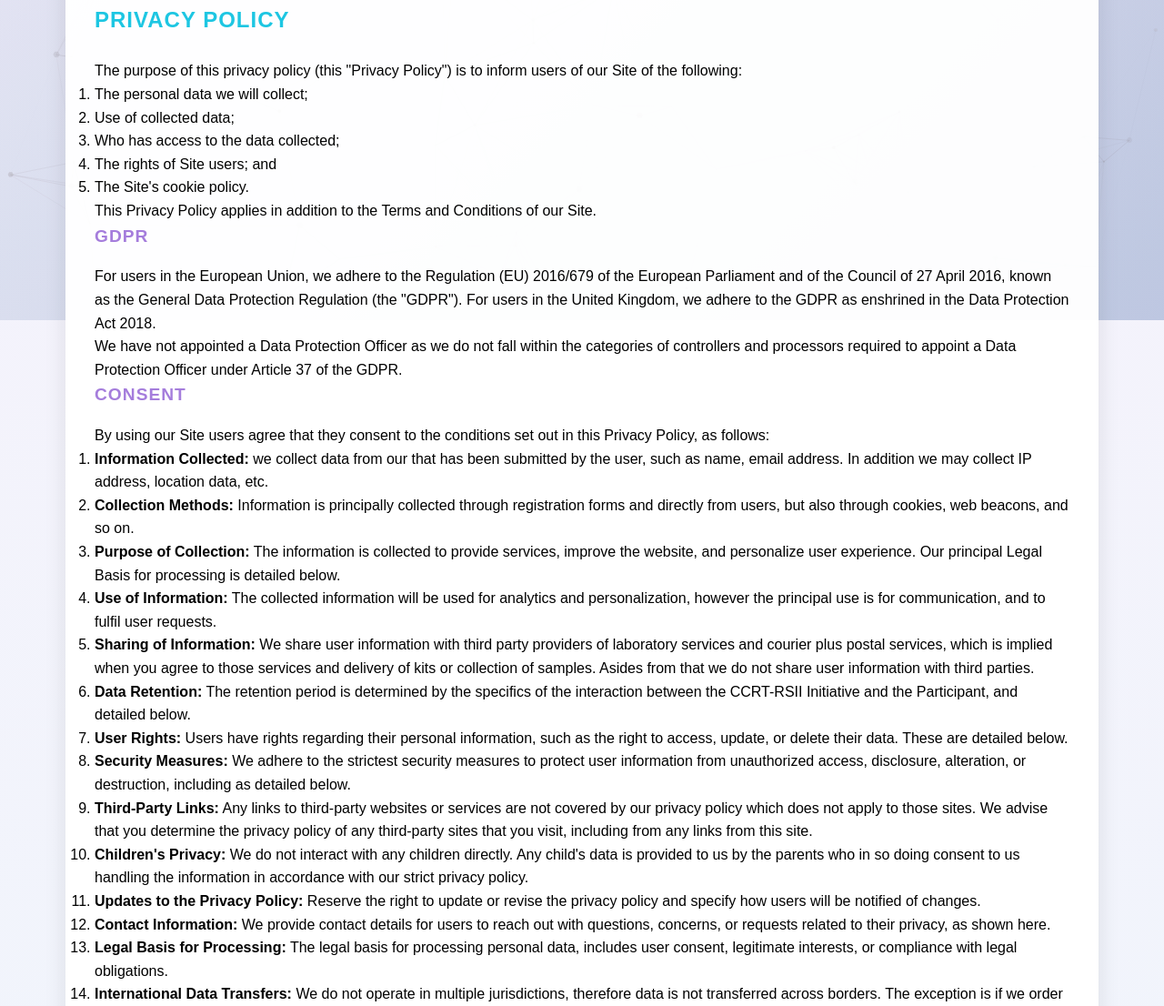
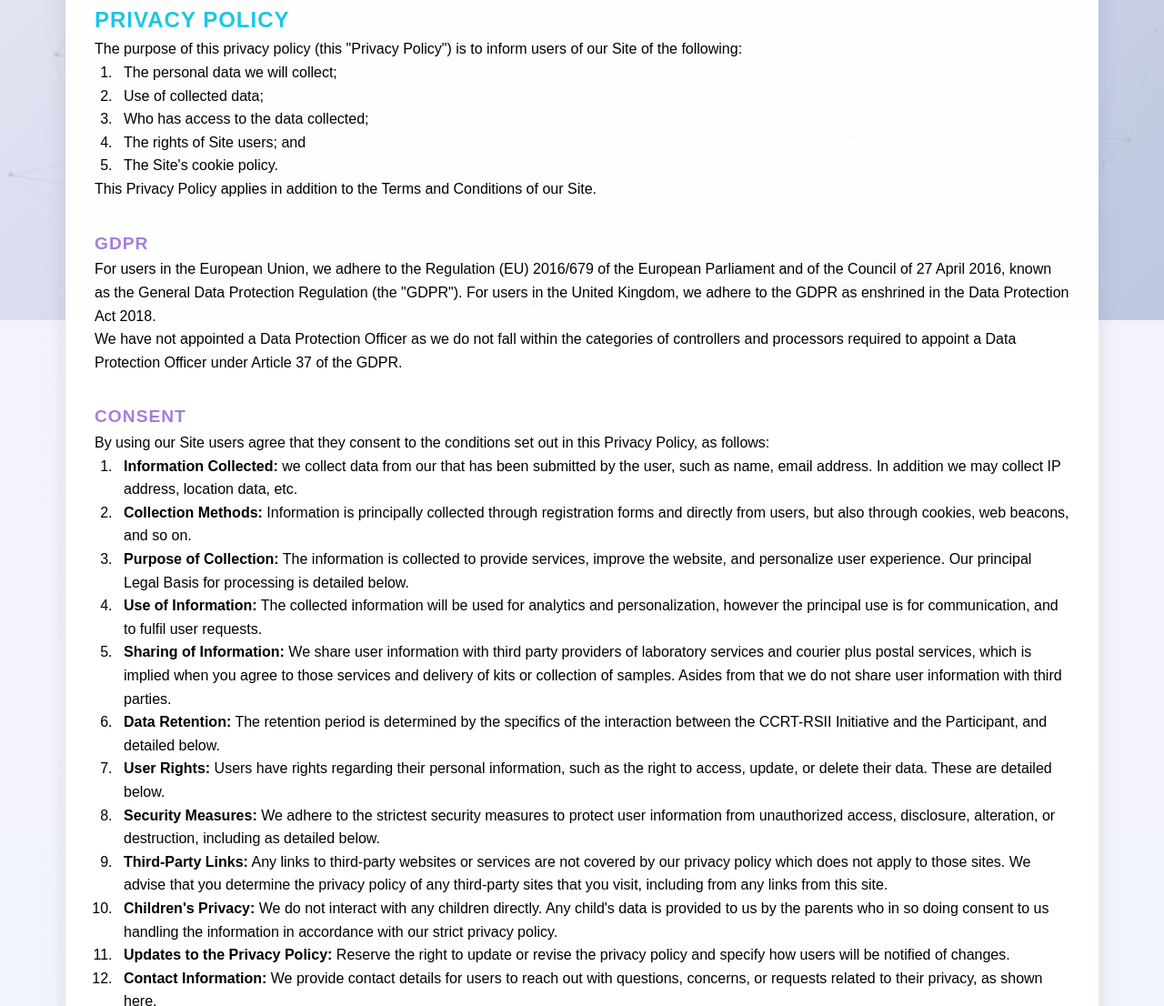
Before and after one commit to Oonah-Buist/ccrt-rsii, a plain HTML site: page privacy-policy.html in a window 1280 px wide. Shown: the part 448-1554 px from the top of the page at 91% size. Drawn offline with nearby package versions, Linux system fonts and the light colour scheme.

Commit message:
privacy policy format tidy up

```diff
--- a/styles/main.css
+++ b/styles/main.css
@@ -245,7 +245,7 @@ body.homepage .hero-section {
     text-transform: uppercase;
     letter-spacing: 1px;
     color: var(--purple);
-    margin-bottom: 1rem;
+    margin: 2rem 0 0 0;
 }
 
 .feature-card:nth-child(even) .feature-title {
@@ -680,7 +680,7 @@ body.homepage .hero-section {
     font-weight: bold;
     text-transform: uppercase;
     color: var(--blue);
-    margin: 1.5rem 0;
+    margin: 2rem 0 0 0;
     letter-spacing: 1px;
 }
 
@@ -808,3 +808,14 @@ body.participant-application .content-overlay {
     margin-bottom: 1.5rem;
     text-align: left;
 }
+
+/* Privacy Policy List Alignment */
+.privacy-policy ol {
+    padding-left: 0;
+    margin-left: 0;
+}
+
+.privacy-policy ol li {
+    margin-left: 1.5rem;
+    padding-left: 0.5rem;
+}
```
